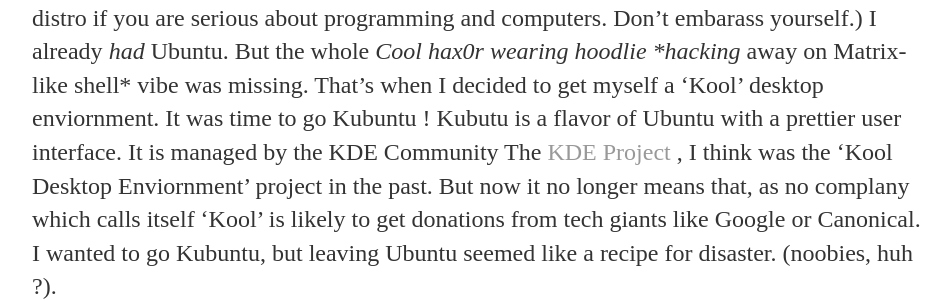
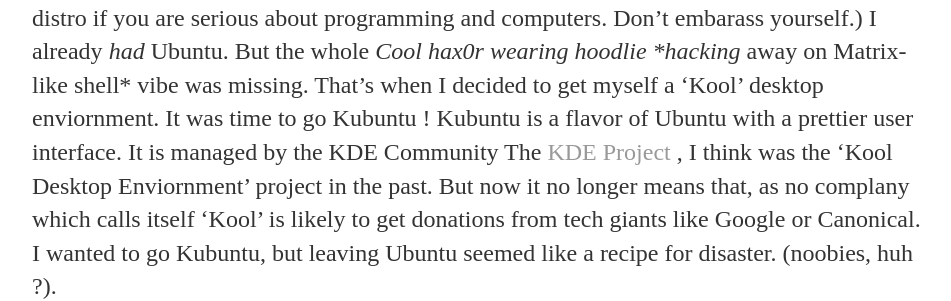
Before and after one commit to akshayrdeodhar/akshayrdeodhar.github.io, a Jekyll site: the page built from _posts/2018-05-27-messing-with-ubuntu.md, in a window 1280 px wide and 900 px high, scrolled down 316 px. Shown: the part 222-523 px from the top of the window, without its empty margins (160-1111 px from the left). Built offline with Jekyll 4.4.1, drawn with Linux system fonts in a browser that asks for light colours; some of the changed text lies outside the part shown.

Commit message:
improvement

```diff
--- a/_posts/2018-05-27-messing-with-ubuntu.md
+++ b/_posts/2018-05-27-messing-with-ubuntu.md
@@ -5,7 +5,7 @@
 ---
 # The Beginning
 My experiments with Ubuntu's UI started a month ago, with my exams hiding round the corner, ready to say 'Boo !' I, as usual was whiling my time away instead of doing something productive. As hax0r wannabes like me know, Linux has a 'shell', which makes it inherantly cooler than Windows. (Jokes aside, you seriously should shift to some Linux distro if you are serious about programming and computers. Don't embarass yourself.) I already *had* Ubuntu.  But the whole *Cool hax0r wearing hoodlie *hacking* away on Matrix-like shell* vibe was missing. That's when I decided to get myself a 'Kool' desktop enviornment. It was time to go Kubuntu !
-Kubutu is  a flavor of Ubuntu with a prettier user interface. It is managed by the KDE Community
+Kubuntu is  a flavor of Ubuntu with a prettier user interface. It is managed by the KDE Community
 The [KDE Project](https://www.kde.org/) , I think was the 'Kool Desktop Enviornment' project in the past. But now it no longer means that, as no complany which calls itself 'Kool' is likely to get donations from tech giants like Google or Canonical.
 I wanted to go Kubuntu, but leaving Ubuntu seemed like a recipe for disaster. (noobies, huh ?).
 
@@ -33,7 +33,7 @@
 It was at this juncture that I realised that KDE was like windows. For one thing, it took a noticably longer time to load than Ubuntu. It's windows have the [] _ X buttons at the top right, like window's windows. Anyways, it does have  a lot of interesting features.
 There is a conscious effort to make stuff user friendly. The problem is, the general definition of user-friendly is windows-like. It is NOT user friendly to an ubuntu user.  But it IS beautiful.
 
-# The Kubutu enviornment
+# The Kubuntu enviornment
 ![Kubuntu's Desktop](/images/kubuntu-desktop.png)
 
 Kubuntu Desktop's defining feature is the ability to add and customize widgets. There are a few built-in ones, like the clock or the menu widget.
```
Also changed, not shown: other parts of _posts/2018-05-27-messing-with-ubuntu.md (+1 -1 lines).
